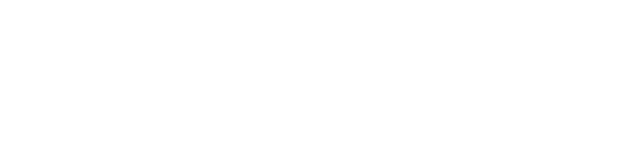
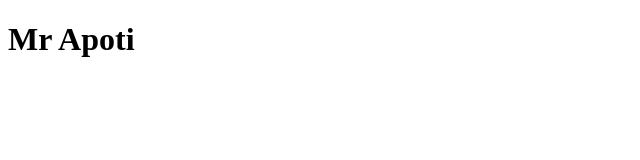
Before and after one commit to fjen53/git_exercise, a plain HTML site: page index.html in a window 1280 px wide. Shown: the whole page, without its empty margins (0-640 px from the left). Drawn offline with Linux system fonts and the light colour scheme.

Commit message:
ticket125:Added my name in h1 tags

```diff
--- a/index.html
+++ b/index.html
@@ -5,5 +5,7 @@
     <meta name="viewport" content="width=device-width, initial-scale=1.0" />
     <title>Document</title>
   </head>
-  <body></body>
+  <body>
+	  <h1> Mr Apoti </h1>
+  </body>
 </html>
```
